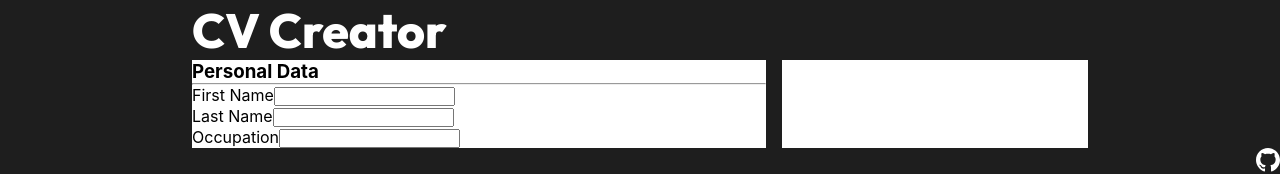
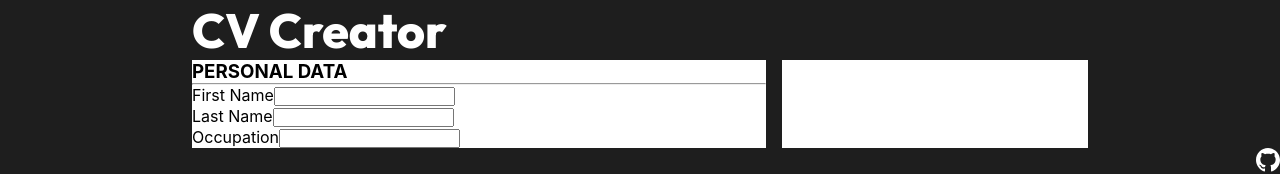
Before and after one commit to Orluca/top-cv-project, a React (Create React App) app: page / in a window 1280 px wide. Shown: the top 174 px of the page. Built offline with nearby package versions, Linux system fonts and the light colour scheme.

Commit message:
Subheader styling

```diff
--- a/src/components/General/Subheader/Subheader.module.css
+++ b/src/components/General/Subheader/Subheader.module.css
@@ -0,0 +1,3 @@
+h3 {
+  text-transform: uppercase;
+}
```
